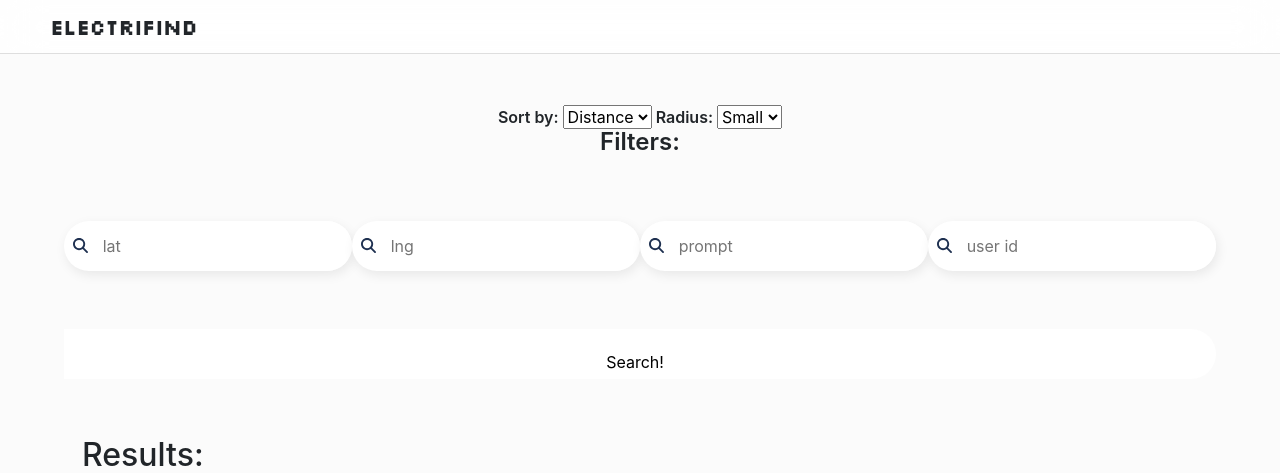
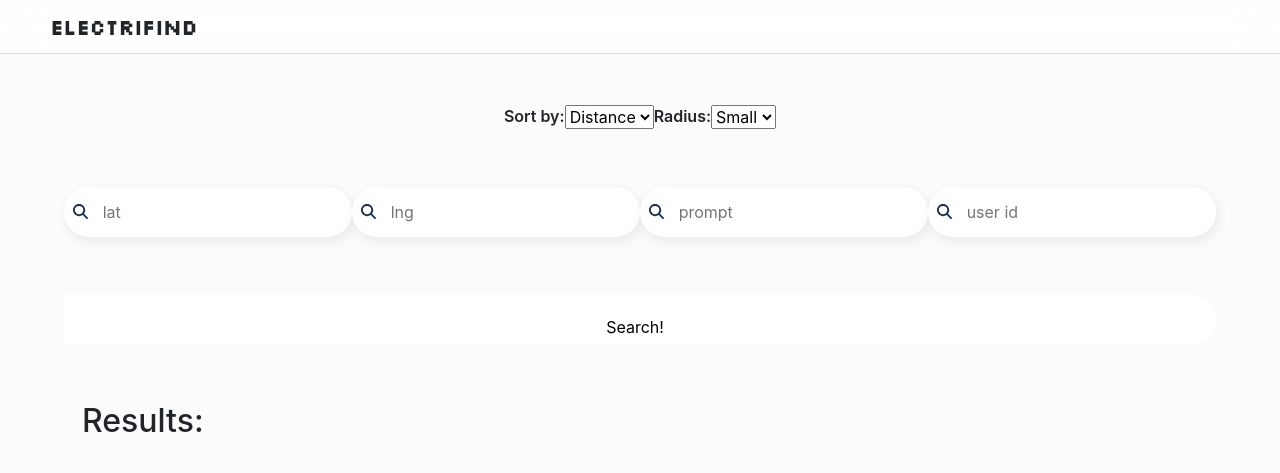
Before and after one commit to priest-yang/Electrifind, a Flask app: template electrifind/templates/engine/index.html in a window 1280 px wide. Shown: the top 473 px of the page. Run offline with Flask 3, Linux system fonts and the light colour scheme; the template is opened without the code that fills it, so the values that code supplies are empty; parts of the project's set-up code (start-up, migrations or seed data) failed here and were passed over; some libraries are stand-ins or nearby versions.

Commit message:
update mf cf

```diff
--- a/electrifind/__init__.py
+++ b/electrifind/__init__.py
@@ -11,7 +11,7 @@ def create_app(test_config=None):
         DATABASE=os.path.join(app.instance_path, 'flaskr.sqlite'),
     )
 
-    app.config['GOOGLEMAPS_KEY'] = "AIzaSyC8rnCOYZtkIkOGKr6p9x2XiBrTGR_KJMY"
+    app.config['GOOGLEMAPS_KEY'] = "AIzaSyDbqeOfykaXvJC7X71xik8xoKSC3-kQXrg"
     GoogleMaps(app)
 
     if test_config is None:
--- a/electrifind/static/css/style_index.css
+++ b/electrifind/static/css/style_index.css
@@ -38,10 +38,6 @@
   animation-play-state: paused;
 }
 
-#map {
-  height: 100%;
-}
-
 /*
    * Optional: Makes the sample page fill the window.
    */
--- a/electrifind/static/css/style_search.css
+++ b/electrifind/static/css/style_search.css
@@ -369,3 +369,10 @@ https://colorhunt.co/palette/ff90bcffc0d9f9f9e08acdd7
 #no-results {
     grid-column: 1 / -1;
 }
+
+#selector-wrapper {
+    display: flex;
+    justify-content: center;
+    align-items: center;
+    margin: 5% 0;
+}
--- a/electrifind/templates/engine/index.html
+++ b/electrifind/templates/engine/index.html
@@ -31,6 +31,7 @@
 
             <div id="search-bar">
                 <form action="/search" method="POST" id="myForm">
+                    <div id="selector-wrapper">
                         <label for="sort">Sort by:</label>
                         <select id="sort" name="sort">
                             <option value="distance">Distance</option>
@@ -43,13 +44,14 @@
                             <option value="med">Med</option>
                             <option value="large">Large</option>
                         </select>
-                    <fieldset>
+                    </div>
+                    <!-- <fieldset>
                         <legend>Filters:</legend>
                         {% for network in unique_networks %}
                         <input type="checkbox" id="{{ network }}" name="network_name" value="{{ network }}">
                         <label for="{{ network }}">{{ network }}</label><br>
                         {% endfor %}
-                    </fieldset>
+                    </fieldset> -->
                     <div id="input-wrapper-filter">
                         <div id="input-wrapper">
                             <img src="static/src/magnifying-glass-solid.svg" alt="search icon" width="15" height="15"
```
Also changed, not shown: 6 other files. Lines whose indentation alone changed are shown as unchanged.
